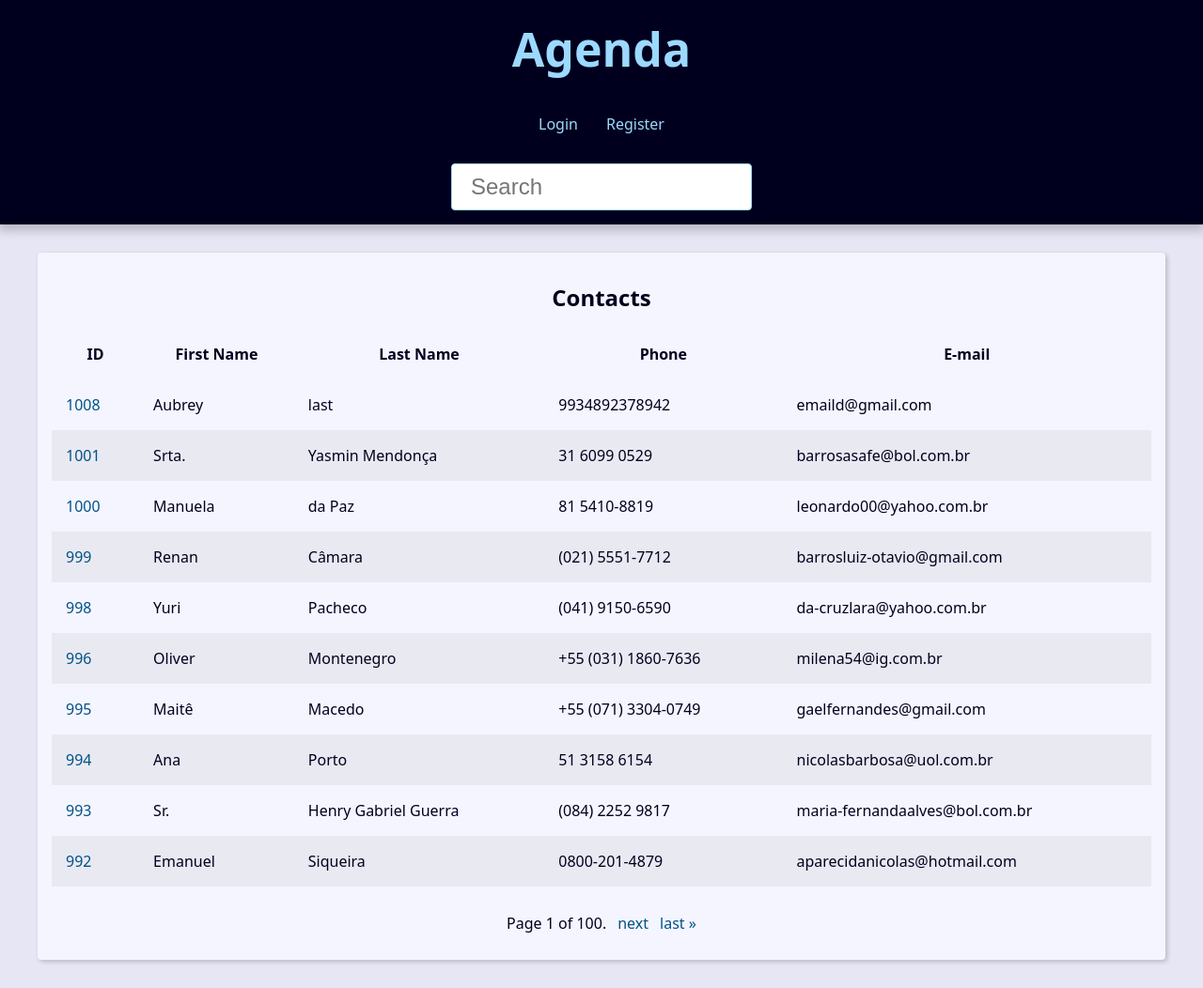
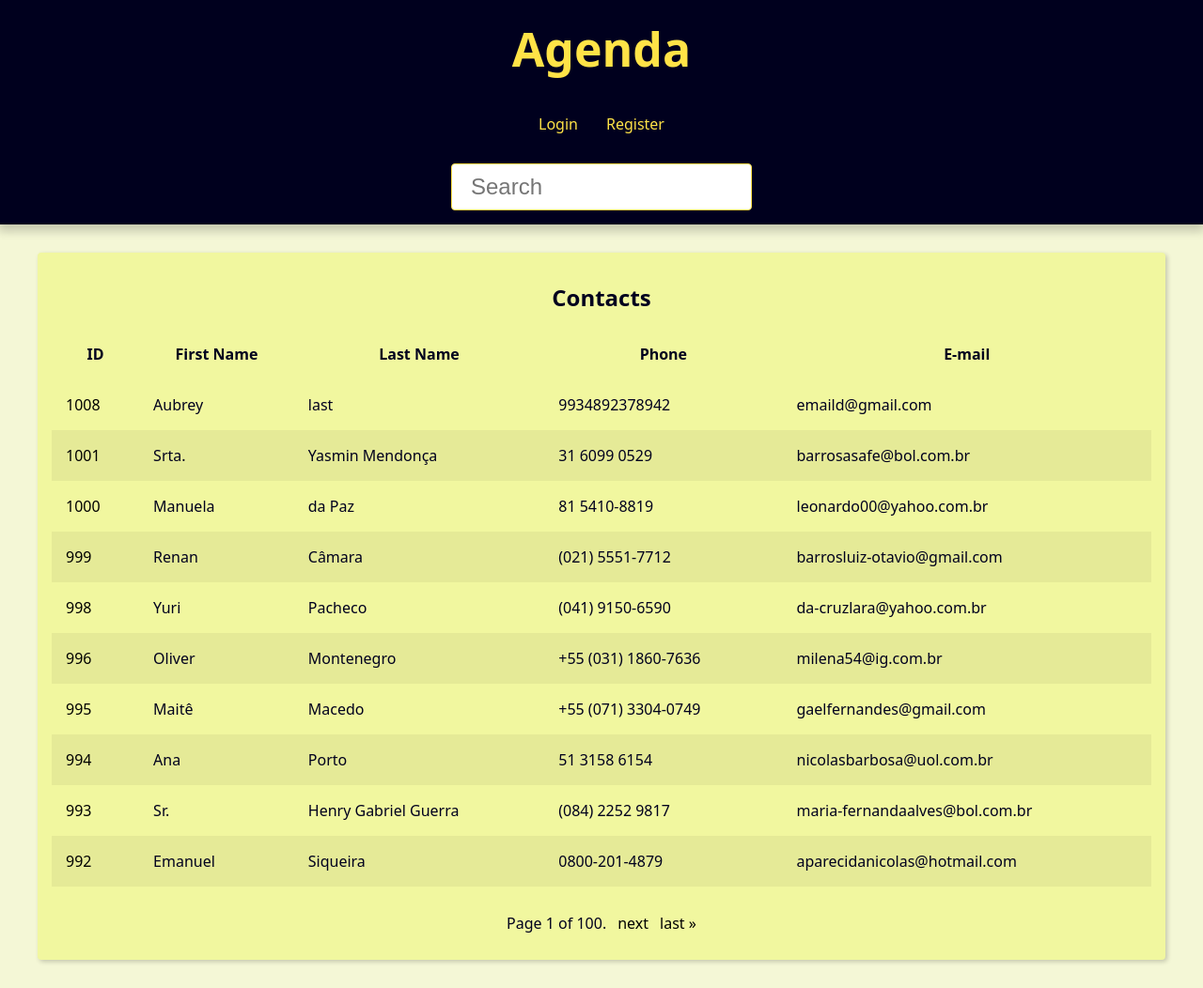
Before and after one commit to devdi-coder/projeto-agenda, a Django app: page / in a window 1280 px wide. Shown: the whole page at 94% size. Run offline with Django 5.2, Linux system fonts and the light colour scheme; data comes from the database, SQL or seed files in the repository; both versions use the stored data as it was after the commit.

Commit message:
Css e texto

```diff
--- a/base_static/global/css/static.css
+++ b/base_static/global/css/static.css
@@ -1,10 +1,10 @@
 :root {
     --spacing: 1.5rem;
-    --link-dark-color: rgb(0, 83, 134);
-    --link-light-color: rgb(156, 217, 255);
-    --clr-white: rgb(245, 245, 255);
+    --link-dark-color: rgb(0, 0, 0);
+    --link-light-color: rgb(255, 227, 71);
+    --clr-white: rgb(241, 247, 159);
     --clr-black: rgb(0, 0, 30);
-    --clr-light-gray: rgb(230, 230, 245);
+    --clr-light-gray: rgb(244, 247, 214);
     --clr-dark-shadow-5: rgba(0, 0, 10, 5%);
     --clr-dark-shadow-10: rgba(0, 0, 10, 10%);
     --clr-dark-shadow-20: rgba(0, 0, 10, 20%);
--- a/contact/templates/contact/index.html
+++ b/contact/templates/contact/index.html
@@ -51,7 +51,7 @@
 {% else %}
   <div class="single-contact">
     <h1 class="single-contact-name">
-      Nenhum contato encontrado.
+      No contacts found.
     </h1>
   </div>
 {% endif %}
```
Also changed, not shown: db.sqlite3.
